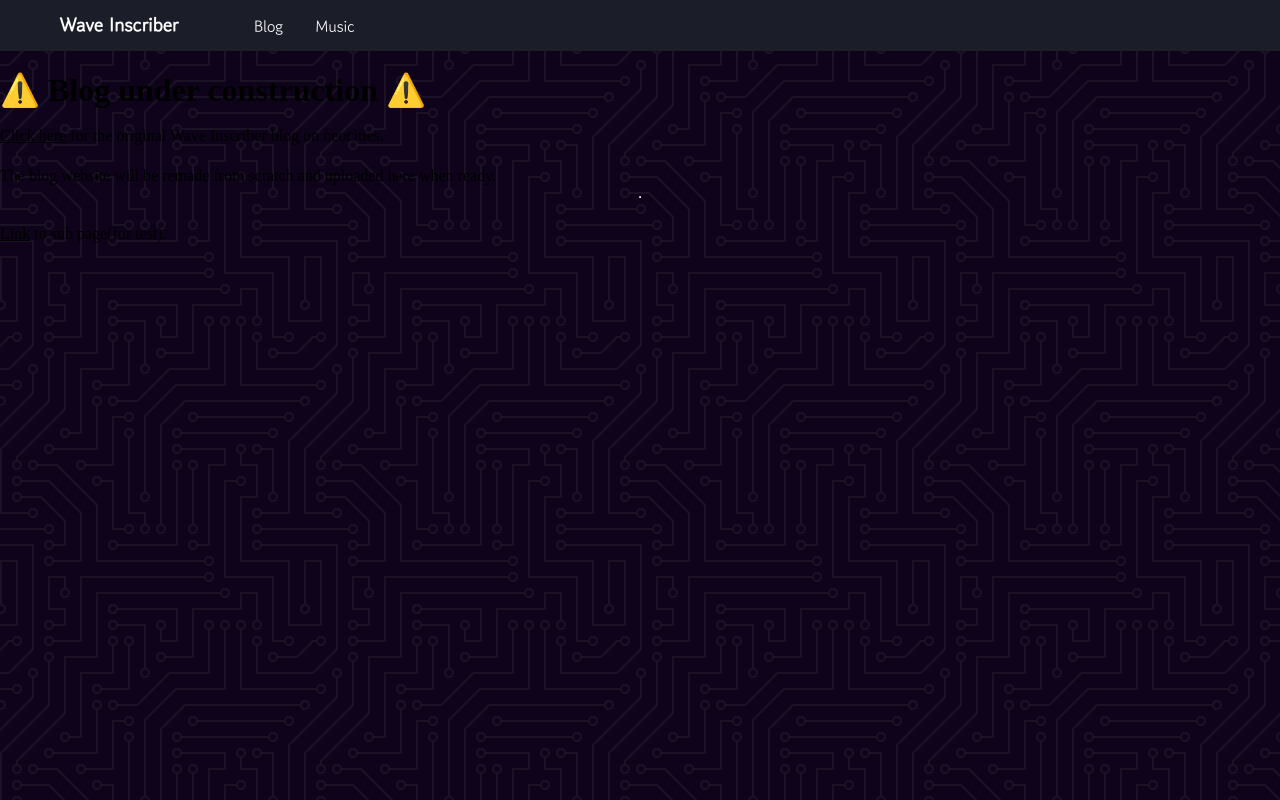
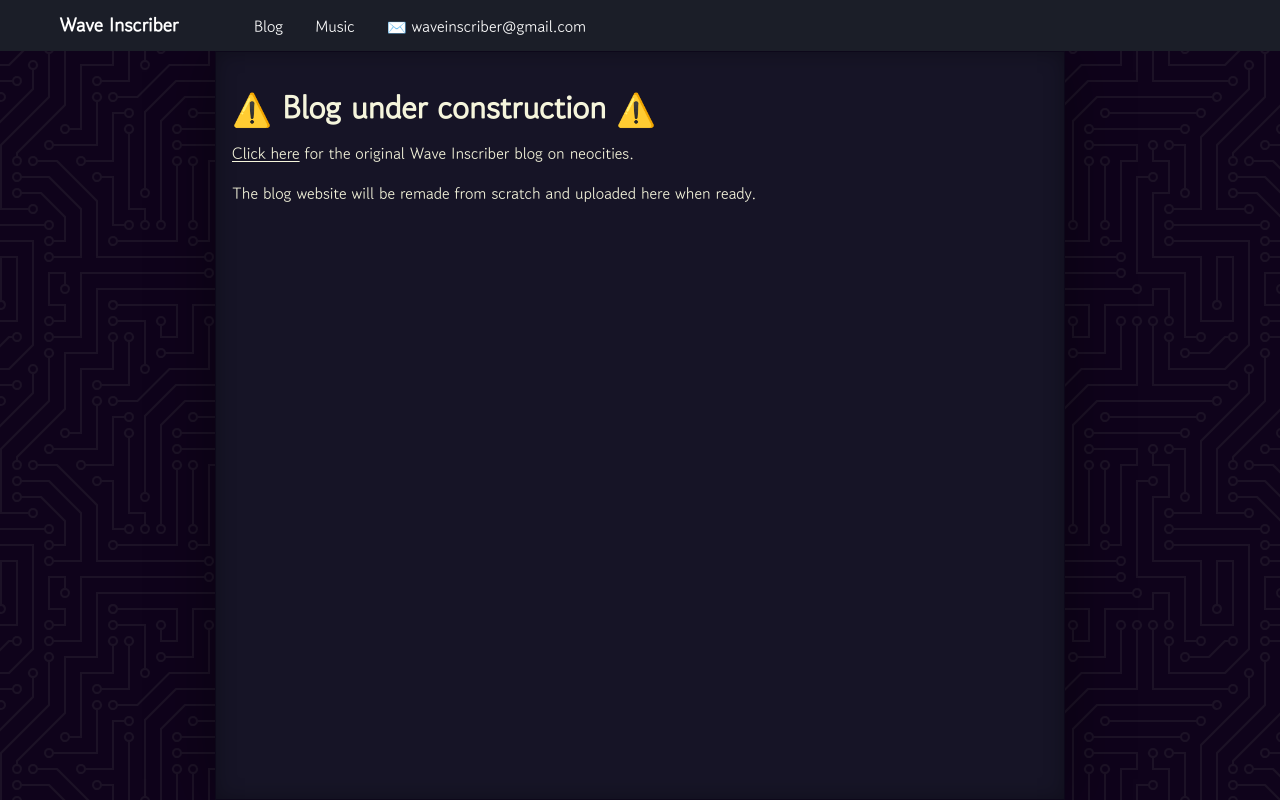
Before and after one commit to waveinscriber/blog, an Eleventy site: page src/index.html in a window 1280 px wide. Built offline with nearby package versions, Linux system fonts and the light colour scheme; Eleventy itself is replaced by a stand-in of ours; files that its build step writes are made by us from their sources.

Commit message:
base layout main content styles and sub pages

```diff
--- a/src/_includes/basehead.njk
+++ b/src/_includes/basehead.njk
@@ -1,5 +1,5 @@
-<meta charset="UTF-8" />
-<meta name="viewport" content="width=device-width, initial-scale=1.0" />
+<meta charset="UTF-8"/>
+<meta name="viewport" content="width=device-width, initial-scale=1.0"/>
 <meta name="description" content="{{description}}">
 <title>{{ title }}</title>
-<link rel="stylesheet" href="/css/global.css" />
+<link rel="stylesheet" href="/css/global.css"/>
--- a/src/_includes/layouts/base.njk
+++ b/src/_includes/layouts/base.njk
@@ -11,9 +11,11 @@
             <div class="right">
                 <a href="/blog">Blog</a>
                 <a href="/music">Music</a>
+                <a href="mailto:waveinscriber@gmail.com">✉️ waveinscriber@gmail.com</a>
             </div>
         </div>
-
-        {{ content | safe }}
+        <main class="main-content">
+            {{ content | safe }}
+        </main>
     </body>
 </html>
--- a/src/css/global.css
+++ b/src/css/global.css
@@ -8,11 +8,6 @@ body {
     display: flex;
     flex-direction: column;
 }
-main {
-    height: 100%;
-    width: 100%;
-    /* display: flex; */
-}
 
 .navbar {
     background-color: #1b1e28;
@@ -20,6 +15,7 @@ main {
 
     display: flex;
     flex-direction: row;
+    position: sticky;
     /* justify-content: space-between; */
 
     a {
@@ -70,3 +66,34 @@ main {
         color: black;
     }
 }
+
+.main-content {
+    height: 100%;
+    width: 100%;
+
+    color: beige;
+    flex-grow: 1;
+    margin: 0 auto;
+    padding: 1rem;
+    max-width: 850px;
+
+    /* background: linear-gradient(0deg, #363062 0%, #221b2f 100%); */
+    /* background: linear-gradient(180deg, #1c1029 0%, #2a1a3a 100%); */
+    /* background: linear-gradient(0deg, #1c1029 0%, #1f122d 100%); */
+    /* background: linear-gradient(180deg, #181a30 0%, #1f2140 100%); */
+    /* background: linear-gradient(145deg, #1c1d20 0%, #25262b 100%); */
+    /* background:
+        radial-gradient(circle at 20% 20%, rgba(120, 60, 255, 0.08), transparent 60%),
+        linear-gradient(180deg, #1a1322 0%, #20162e 100%); */
+
+    background-color: #161426;
+    border: solid rgb(13, 8, 26) 0.5px;
+    /* background: linear-gradient(0deg, #1d1525, #221b2f); */
+    box-shadow: 0 0 60px rgba(0, 0, 0, 0.4),
+        0 0 20px inset rgba(0, 0, 0, 0.3);
+    /* box-shadow:
+        0 0 30px rgba(0, 0, 0, 0.4),
+        inset 0 0 20px rgba(255, 255, 255, 0.03); */
+
+    font-family: "Gowun Dodum", sans-serif;
+}
--- a/src/index.html
+++ b/src/index.html
@@ -6,14 +6,8 @@ description: "Home Page of Wave Inscriber Blog"
 
 <h1>⚠️ Blog under construction ⚠️</h1>
 <p>
-    <a href="https://waveinscriber.neocities.org/">Click here</a> for the
-            original Wave Inscriber blog on neocities.
-        </p>
+    <a href="https://waveinscriber.neocities.org/">Click here</a> for the original Wave Inscriber blog on neocities.
+</p>
 <p>
-            The blog website will be remade from scratch and uploaded here when ready.
-        </p>
-
-<hr/>
-
-<p>
-    <a href="/sub">Link</a> to sub page(for test).</p>
+  The blog website will be remade from scratch and uploaded here when ready.
+</p>
```
Also changed, not shown: src/blog/index.html (+4 -7 lines), src/music/index.html (+7 -4 lines).
